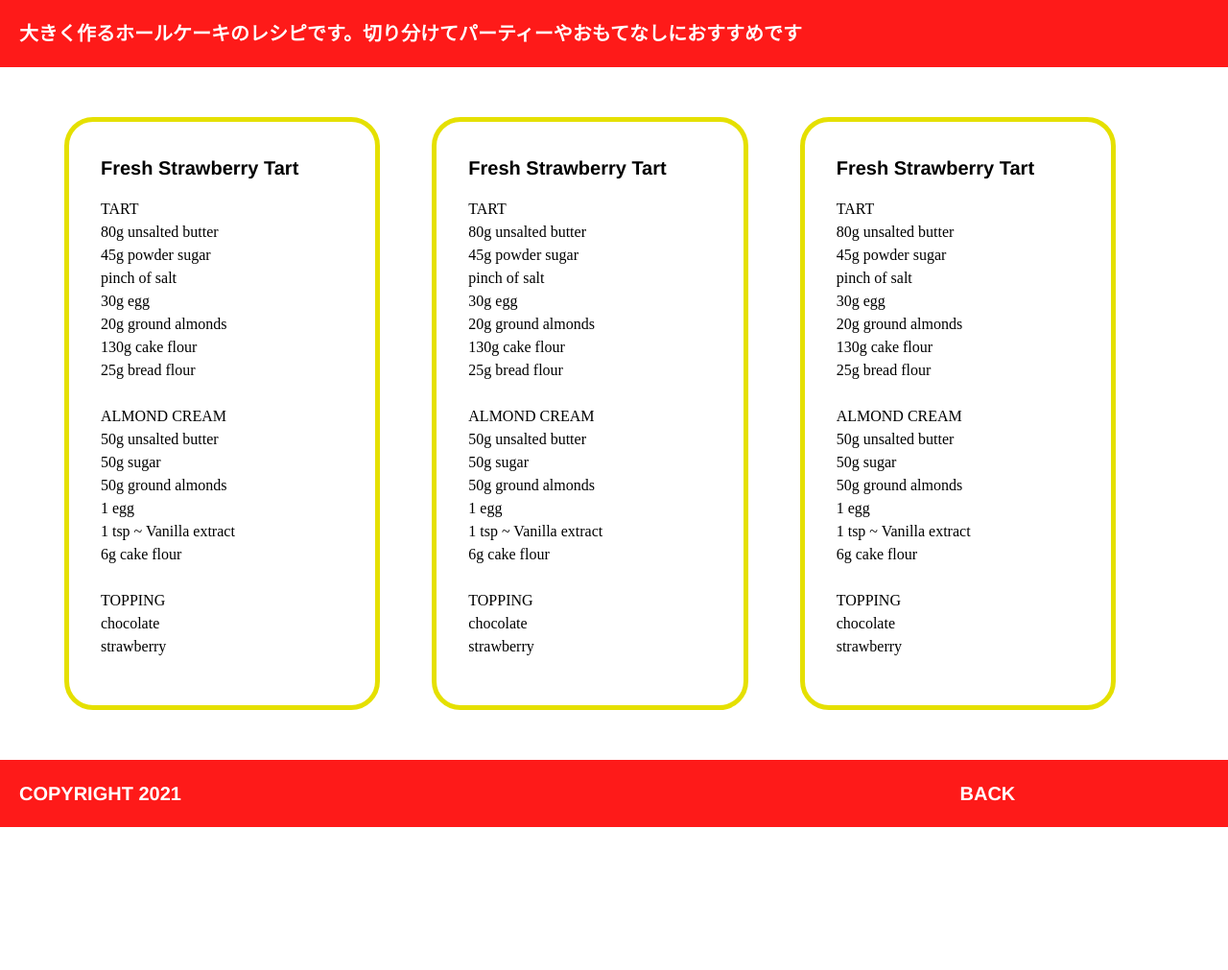
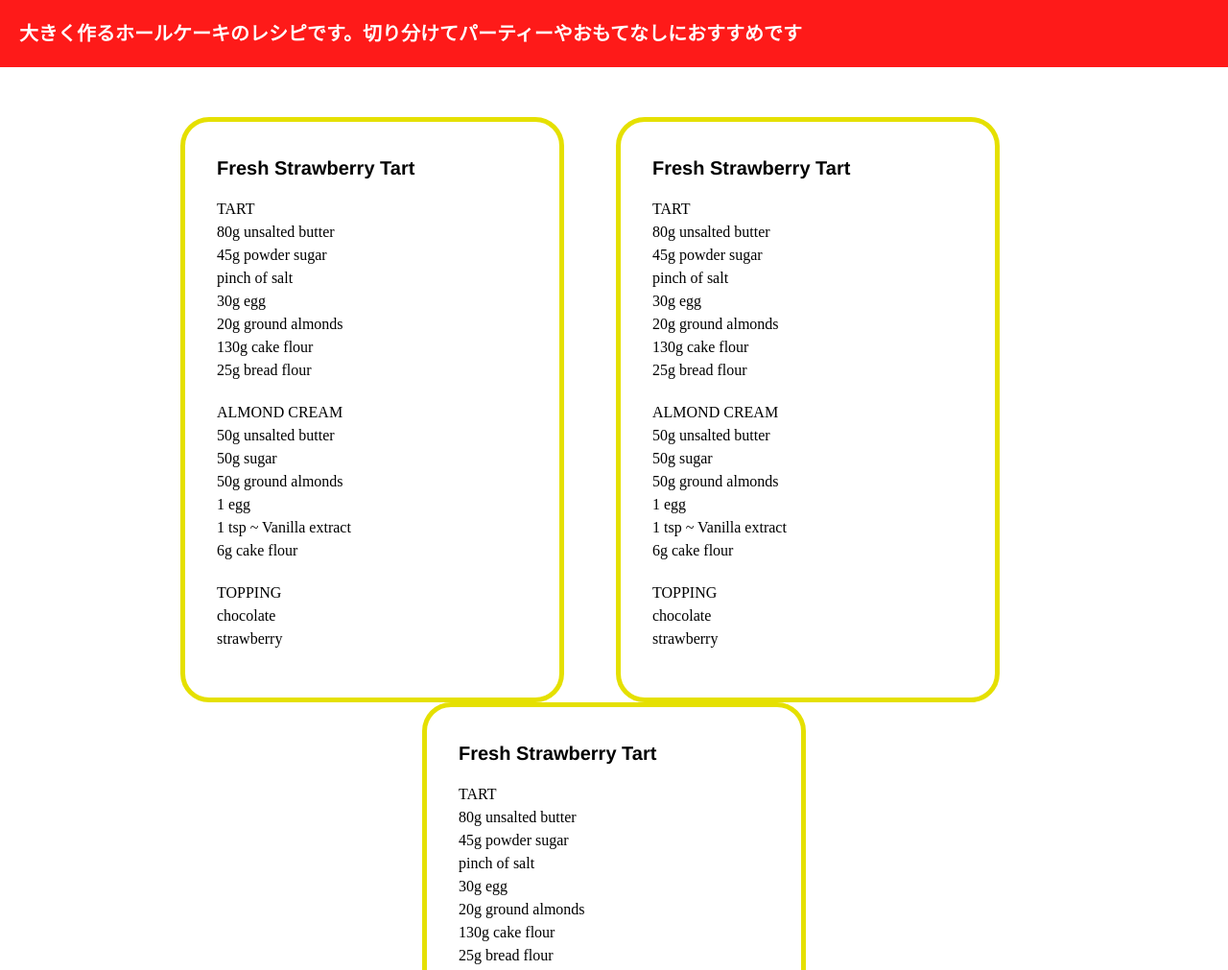
Before and after one commit to Ok-lesia/My_projects, a plain HTML site: page Practice4/index.html in a window 1280 px wide. Shown: the top 1011 px of the page at 96% size. Before the commit the page ends 862 px from the top, so only its background shows below. Drawn offline with Linux system fonts and the light colour scheme.

Commit message:
Fix positioning and margins

```diff
--- a/Practice4/css/style.css
+++ b/Practice4/css/style.css
@@ -26,21 +26,29 @@ li{
     font-weight: bold;
     font-size: 20px;
    }
-.recipe-item{
+.recipe{
     display: inline-block;
-    padding: 33px 80px 33px 33px;
-    margin-right: 50px;
+    width: 400px;
+    padding: 33px;
     border: 5px solid #E5E000;
     border-radius: 30px;
     font-family: 'Times New Roman', Times, serif;
     text-align: left;
 }
-.footer p{
+.recipe .recipe-item{
+    margin-bottom: 20px;
+}
+.container .recipe:nth-child(2){
+    margin: 0 50px;
+}
+.footer h3{
     display: inline-block;
 }
 .footer a{
+    position: absolute;
+    right: 0px;
+    margin-right: 50px;
     display: inline-block;
-    margin-left: 65%;
     text-decoration: none;
     color: #FFFFFF;
 }
--- a/Practice4/index.html
+++ b/Practice4/index.html
@@ -14,10 +14,10 @@
         </header>
         <main>
             <div class="container">
-                <div class="recipe-item recipe-item-1">
+                <div class="recipe">
                     <h2>Fresh Strawberry Tart</h2>
                     <ul>
-                        <li>TART
+                        <li class="recipe-item">TART
                             <ul>
                                 <li>80g unsalted butter</li>
                                 <li>45g powder sugar</li>
@@ -28,8 +28,7 @@
                                 <li> 25g bread flour</li>
                             </ul>
                         </li>
-                        <br>
-                        <li>ALMOND CREAM
+                        <li class="recipe-item">ALMOND CREAM
                             <ul>
                                 <li>50g unsalted butter</li>
                                 <li>50g sugar</li>
@@ -39,7 +38,6 @@
                                 <li>6g cake flour</li>
                             </ul>
                         </li>
-                        <br>
                         <li>TOPPING
                             <ul>
                             <li>chocolate</li>
@@ -48,10 +46,10 @@
                         </li>
                     </ul>
                 </div>
-                <div class="recipe-item recipe-item-2">
+                <div class="recipe">
                     <h2>Fresh Strawberry Tart</h2>
                     <ul>
-                        <li>TART
+                        <li class="recipe-item">TART
                             <ul>
                                 <li>80g unsalted butter</li>
                                 <li>45g powder sugar</li>
@@ -62,8 +60,7 @@
                                 <li> 25g bread flour</li>
                             </ul>
                         </li>
-                        <br>
-                        <li>ALMOND CREAM
+                        <li class="recipe-item">ALMOND CREAM
                             <ul>
                                 <li>50g unsalted butter</li>
                                 <li>50g sugar</li>
@@ -73,7 +70,6 @@
                                 <li>6g cake flour</li>
                             </ul>
                         </li>
-                        <br>
                         <li>TOPPING
                             <ul>
                             <li>chocolate</li>
@@ -82,10 +78,10 @@
                         </li>
                     </ul>
                 </div>
-                <div class="recipe-item recipe-item-3">
+                <div class="recipe">
                     <h2>Fresh Strawberry Tart</h2>
                     <ul>
-                        <li>TART
+                        <li class="recipe-item">TART
                             <ul>
                                 <li>80g unsalted butter</li>
                                 <li>45g powder sugar</li>
@@ -96,8 +92,7 @@
                                 <li> 25g bread flour</li>
                             </ul>
                         </li>
-                        <br>
-                        <li>ALMOND CREAM
+                        <li class="recipe-item">ALMOND CREAM
                             <ul>
                                 <li>50g unsalted butter</li>
                                 <li>50g sugar</li>
@@ -107,7 +102,6 @@
                                 <li>6g cake flour</li>
                             </ul>
                         </li>
-                        <br>
                         <li>TOPPING
                             <ul>
                             <li>chocolate</li>
@@ -119,7 +113,7 @@
             </div>
         </main>
         <footer class="footer">
-            <p>COPYRIGHT 2021</p>
+            <h3>COPYRIGHT 2021</h3>
             <a href="../index.html">Back</a>
         </footer>
     </div>
```
